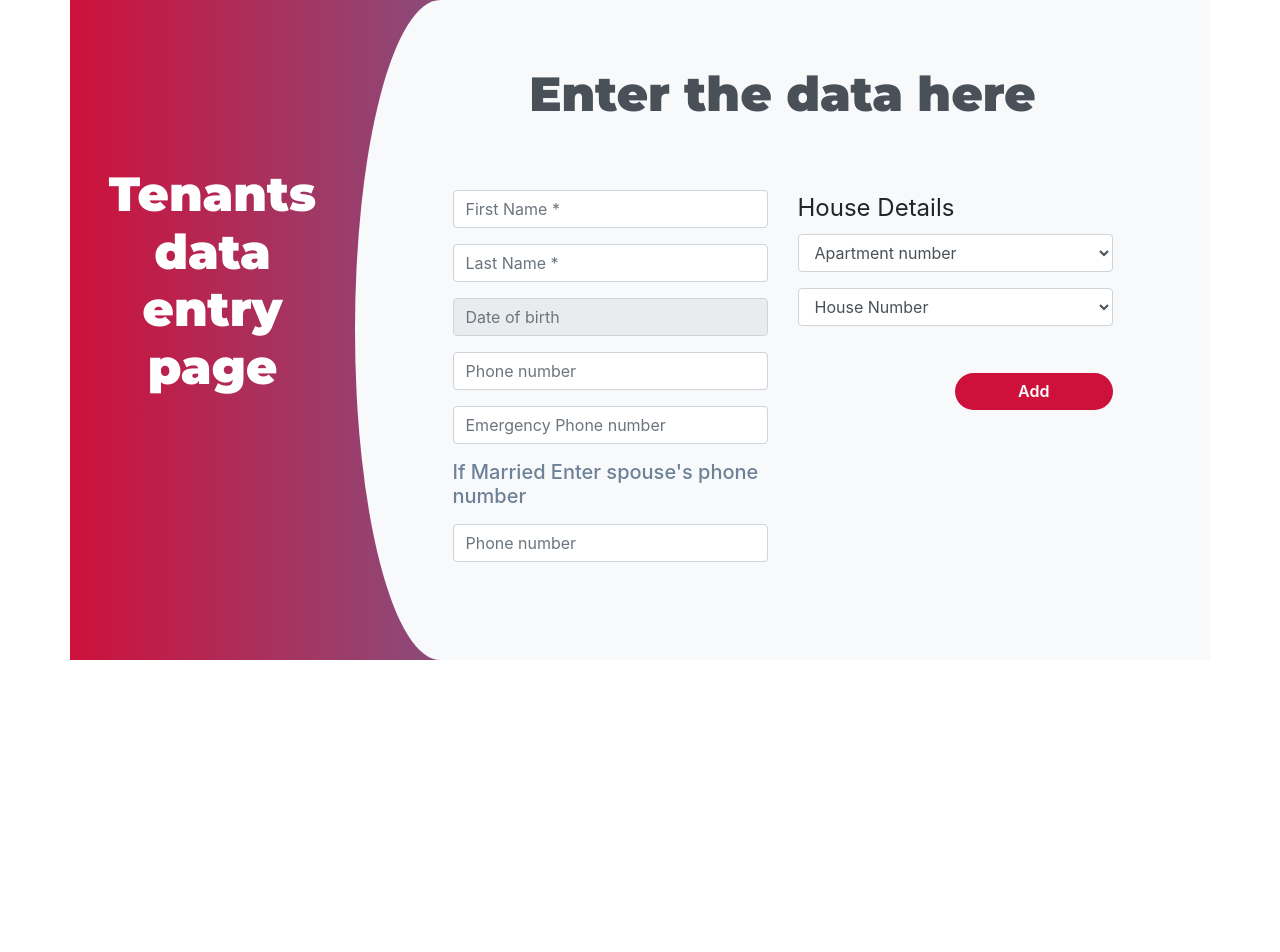
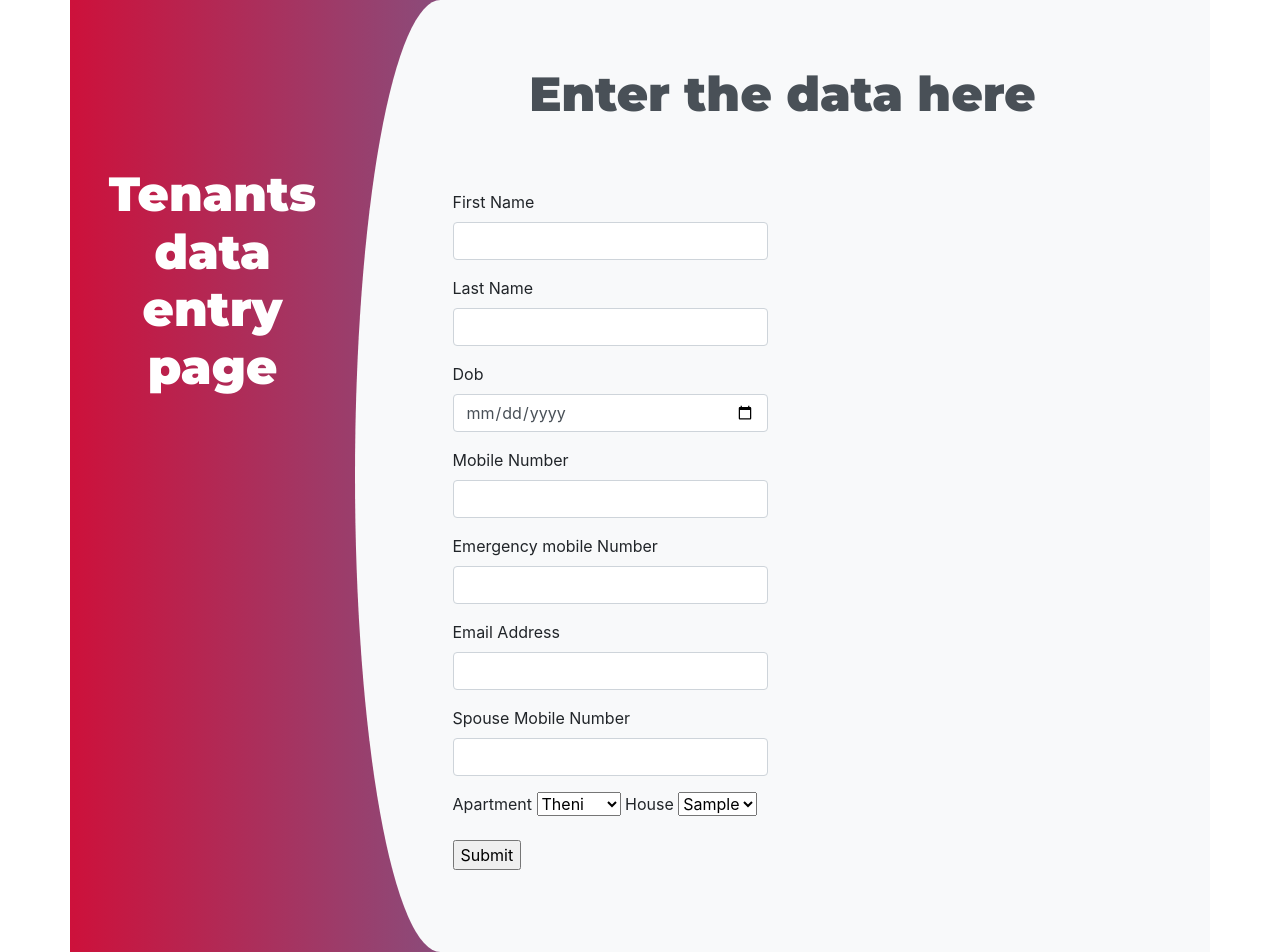
Before and after one commit to Nandini4601/REMS, a Flask app: page /addtenant in a window 1280 px wide. Shown: the part 95-1047 px from the top of the page. Before the commit the page ends 755 px from the top, so only its background shows below. Run offline with Flask 2, Linux system fonts and the light colour scheme; tables that the repository leaves empty hold one stand-in row (values such as "Sample post"); some libraries are stand-ins or nearby versions.

Commit message:
enable form functionality for tenants
Configured cascading drop-down, so that apartments can be chosen in easier fashion. All data is stored consistently in DB, upon submission.

```diff
--- a/rems/forms.py
+++ b/rems/forms.py
@@ -1,8 +1,8 @@
 from flask_wtf import FlaskForm
-from wtforms import StringField, PasswordField, SubmitField, BooleanField
+from wtforms import StringField, PasswordField, SubmitField, BooleanField, SelectField
 from wtforms.validators import ValidationError, DataRequired, Email, EqualTo
 from wtforms.ext.sqlalchemy.fields import QuerySelectField
-from rems.models import Service, Employee, Apartment
+from rems.models import Service, Employee, Apartment, House
 from wtforms.fields.html5 import DateField
 
 
@@ -38,3 +38,16 @@ class HouseAddForm(FlaskForm):
     rent = StringField('Rent amount(in Thousands)', validators=[DataRequired()])
     advance = StringField('Advance amount(in Thousands)', validators=[DataRequired()])
     submit = SubmitField('Add House')
+
+
+class TenantAddForm(FlaskForm):
+    firstname = StringField('First Name', validators=[DataRequired()])
+    lastname = StringField('Last Name', validators=[DataRequired()])
+    DoB = DateField(validators=[DataRequired()])
+    mobile = StringField('Mobile Number', validators=[DataRequired()])
+    emer_mobile = StringField('Emergency mobile Number', validators=[DataRequired()])
+    email = StringField('Email Address', validators=[DataRequired()])
+    spouse_mob = StringField('Spouse Mobile Number', validators=[DataRequired()])
+    apt_num = SelectField('Apartment', choices=['Theni', 'Madurai', 'Dindigul'])
+    house_num = SelectField('House')
+    submit = SubmitField('Add Tenant')
--- a/rems/models.py
+++ b/rems/models.py
@@ -89,7 +89,6 @@ class User(UserMixin, db.Model):
     def __repr__(self):
         return '<User {}>'.format(self.username)
 
-
 @login.user_loader
 def load_user(id):
     return User.query.get(int(id))
--- a/rems/routes.py
+++ b/rems/routes.py
@@ -1,8 +1,8 @@
-from flask import render_template, flash, redirect, url_for, request, g
+from flask import render_template, flash, redirect, url_for, request, jsonify
 from rems import app, db
-from rems.forms import LoginForm, EmployeeAddForm, HouseAddForm
+from rems.forms import LoginForm, EmployeeAddForm, HouseAddForm, TenantAddForm
 from flask_login import current_user, login_user, logout_user, login_required
-from rems.models import User, Employee, House
+from rems.models import User, Employee, House, Apartment, Tenant
 from werkzeug.urls import url_parse
 
 
@@ -42,9 +42,41 @@ def logout():
     return redirect(url_for('index'))
 
 
-@app.route('/addtenant')
+@app.route('/addtenant', methods=['GET', 'POST'])
 def add_tenant():
-    return render_template('tenants.html')
+    form = TenantAddForm()
+    form.house_num.choices = [(house.id, house.house_num) for house in House.query.all()]
+    if form.validate_on_submit():
+        tenant = Tenant(fname=form.firstname.data,
+                        lname=form.lastname.data,
+                        mob_num=form.mobile.data,
+                        emer_num=form.emer_mobile.data,
+                        email=form.email.data,
+                        dob=form.DoB.data,
+                        Spouse_num=form.spouse_mob.data,
+                        house_id=form.house_num.data
+                        )
+        db.session.add(tenant)
+        db.session.commit()
+        flash('Successfully added new tenant')
+        return redirect(url_for('home2'))
+    return render_template('tenants.html', form=form)
+
+
+@app.route('/addtenant/<area>')
+def house(area):
+    apt_num = Apartment.query.filter_by(locality=area).first().id
+    houses = House.query.filter_by(apt_id=apt_num).all()
+
+    houseArray = []
+
+    for house in houses:
+        houseObj = {}
+        houseObj['id'] = house.id
+        houseObj['house_num'] = house.house_num
+        houseArray.append(houseObj)
+
+    return jsonify({'houses': houseArray})
 
 
 @app.route('/addtrans')
--- a/rems/templates/employee.html
+++ b/rems/templates/employee.html
@@ -9,6 +9,7 @@
       format: "dd/mm/yyyy"
     });
   });
+
 </script>
 
 {% endblock %}
--- a/rems/templates/tenants.html
+++ b/rems/templates/tenants.html
@@ -11,6 +11,13 @@
   });
 
 
+
+
+
+
+
+
+
 </script>
 
 <script type="text/javascript">
@@ -21,24 +28,11 @@
   });
 
 
-</script>
 
-<script>
-  var subjectObject = {
-    1: ['G1','G2','F1'],
-    2: ['G1','G2','F1','F2','S1'],
-    3: ['G1','G2','F1','F2','F3','S1']
-  }
-  function changecat(value) {
-         if (value.length == 0) document.getElementById("houses").innerHTML = "<option></option>";
-         else {
-             var catOptions = "";
-             for (categoryId in subjectObject[value]) {
-                 catOptions += "<option>" + subjectObject[value][categoryId] + "</option>";
-             }
-             document.getElementById("houses").innerHTML = catOptions;
-         }
-     }
+
+
+
+
 
 
 </script>
@@ -60,72 +54,172 @@
                     <h3 class="register-heading2">Enter the data here</h3>
                     <div class="row register-form">
                         <div class="col-md-6">
-                            <div class="form-group">
-                                <input type="text" class="form-control" placeholder="First Name *" value=""/>
-                            </div>
+                            <form action="{{ url_for('add_tenant') }}" method="POST">
+                                {{ form.hidden_tag() }}
 
-                            <div class="form-group">
-                                <input type="text" class="form-control" placeholder="Last Name *" value=""/>
-                            </div>
+                                <p>
+                                    {{ form.firstname.label }}
+                                    {{ form.firstname(class="form-control")}}
+                                    {% for error in form.firstname.errors %}
+                                    <span style="color: red;">[{{ error }}]</span>
+                                    {% endfor %}
+                                </p>
+
+                                <p>
+                                    {{ form.lastname.label }}
+                                    {{ form.lastname(class="form-control")}}
+                                    {% for error in form.lastname.errors %}
+                                    <span style="color: red;">[{{ error }}]</span>
+                                    {% endfor %}
+                                </p>
+
+                                <p>
+                                    {{ form.DoB.label }}
+                                    {{ form.DoB(class="form-control") }}
+                                    {% for error in form.DoB.errors %}
+                                    <span style="color: red;">[{{ error }}]</span>
+                                    {% endfor %}
+                                </p>
+
+                                <p>
+                                    {{ form.mobile.label }}
+                                    {{ form.mobile(class="form-control") }}
+                                    {% for error in form.mobile.errors %}
+                                    <span style="color: red;">[{{ error }}]</span>
+                                    {% endfor %}
+                                </p>
+
+                                <p>
+                                    {{ form.emer_mobile.label }}
+                                    {{ form.emer_mobile(class="form-control") }}
+                                    {% for error in form.emer_mobile.errors %}
+                                    <span style="color: red;">[{{ error }}]</span>
+                                    {% endfor %}
+                                </p>
+
+                                <p>
+                                    {{ form.email.label }}
+                                    {{ form.email(class="form-control") }}
+                                    {% for error in form.email.errors %}
+                                    <span style="color: red;">[{{ error }}]</span>
+                                    {% endfor %}
+                                </p>
+
+                                <p>
+                                    {{ form.spouse_mob.label }}
+                                    {{ form.spouse_mob(class="form-control") }}
+                                    {% for error in form.spouse_mob.errors %}
+                                    <span style="color: red;">[{{ error }}]</span>
+                                    {% endfor %}
+                                </p>
+
+                                <p>
+                                    {{ form.apt_num.label }}
+                                    {{ form.apt_num }}
+                                    {% for error in form.apt_num.errors %}
+                                    <span style="color: red;">[{{ error }}]</span>
+                                    {% endfor %}
+                                    {{ form.house_num.label }}
+                                    {{ form.house_num }}
+                                    {% for error in form.house_num.errors %}
+                                    <span style="color: red;">[{{ error }}]</span>
+                                    {% endfor %}
+                                </p>
+
+<!--                                <p>{{ form.submit(class="btnRegister") }}</p>-->
+                                <input type="submit">
+                                <!--                            <div class="form-group">-->
+                                <!--                                <input type="text" class="form-control" placeholder="First Name *" value=""/>-->
+                                <!--                            </div>-->
+
+                                <!--                            <div class="form-group">-->
+                                <!--                                <input type="text" class="form-control" placeholder="Last Name *" value=""/>-->
+                                <!--                            </div>-->
 
 
-                            <div class="form-group">
-                                <input id="txtDate" type="text" class="form-control date-input"
-                                       placeholder="Date of birth" readonly="readonly"/>
+                                <!--                            <div class="form-group">-->
+                                <!--                                <input id="txtDate" type="text" class="form-control date-input"-->
+                                <!--                                       placeholder="Date of birth" readonly="readonly"/>-->
 
-                            </div>
+                                <!--                            </div>-->
 
 
-                            <div class="form-group">
-                                <input type="text" name="country_code" class="form-control" title="Error Message"
-                                       placeholder="Phone number" pattern="[1-9]{1}[0-9]{9}">
-                            </div>
+                                <!--                            <div class="form-group">-->
+                                <!--                                <input type="text" name="country_code" class="form-control" title="Error Message"-->
+                                <!--                                       placeholder="Phone number" pattern="[1-9]{1}[0-9]{9}">-->
+                                <!--                            </div>-->
 
-                            <div class="form-group">
-                                <input type="text" name="country_code" class="form-control" title="Error Message"
-                                       placeholder="Emergency Phone number" pattern="[1-9]{1}[0-9]{9}">
-                            </div>
-                            <div class="form-group">
+                                <!--                            <div class="form-group">-->
+                                <!--                                <input type="text" name="country_code" class="form-control" title="Error Message"-->
+                                <!--                                       placeholder="Emergency Phone number" pattern="[1-9]{1}[0-9]{9}">-->
+                                <!--                            </div>-->
+                                <!--                            <div class="form-group">-->
 
-                                <h5 style="color:#6D8299;">If Married Enter spouse's phone number</h5>
-                            </div>
+                                <!--                                <h5 style="color:#6D8299;">If Married Enter spouse's phone number</h5>-->
+                                <!--                            </div>-->
 
-                            <div class="form-group">
-                                <input type="text" name="country_code" class="form-control" title="Error Message"
-                                       placeholder="Phone number" pattern="[1-9]{1}[0-9]{9}">
-                            </div>
-
-                        </div>
-                        <div class="col-md-6">
+                                <!--                            <div class="form-group">-->
+                                <!--                                <input type="text" name="country_code" class="form-control" title="Error Message"-->
+                                <!--                                       placeholder="Phone number" pattern="[1-9]{1}[0-9]{9}">-->
+                                <!--                            </div>-->
 
 
-                            <legend>House Details</legend>
+                                <!--                            <legend>House Details</legend>-->
 
-                            <!-- Text input-->
-                            <div class="form-group">
-                                <!-- <label class="col-sm-2 control-label" for="textinput">Line 1</label> -->
+                                <!--                            &lt;!&ndash; Text input&ndash;&gt;-->
+                                <!--                            <div class="form-group">-->
+                                <!--                                &lt;!&ndash; <label class="col-sm-2 control-label" for="textinput">Line 1</label> &ndash;&gt;-->
 
-                                <select name="apt" id="apt" class="form-control" onchange="changecat(this.value);">
-                                    <option value="" disabled selected hidden>Apartment number</option>
-                                    <option value="1">1</option>
-                                    <option value="2">2</option>
-                                    <option value="3">3</option>
-                                </select>
+                                <!--                                <select name="apt" id="apt" class="form-control" onchange="changecat(this.value);">-->
+                                <!--                                    <option value="" disabled selected hidden>Apartment number</option>-->
+                                <!--                                    <option value="1">1</option>-->
+                                <!--                                    <option value="2">2</option>-->
+                                <!--                                    <option value="3">3</option>-->
+                                <!--                                </select>-->
 
-                            </div>
+                                <!--                            </div>-->
 
-                            <div class="form-group">
+                                <!--                            <div class="form-group">-->
 
-                                <select name="houses" id="houses" class="form-control">
-                                    <option value=""disabled selected hidden>House Number</option>
-                                </select>
+                                <!--                                <select name="houses" id="houses" class="form-control">-->
+                                <!--                                    <option value=""disabled selected hidden>House Number</option>-->
+                                <!--                                </select>-->
 
-                            </div>
+                                <!--                            </div>-->
 
-                            <input type="submit" class="btnRegister" value="Add"/>
+                            </form>
+                            <script>
+                                let apt_select=document.getElementById('apt_num');
+                                let house_select= document.getElementById('house_num');
+
+                                apt_select.onchange = function() {
+                                    apt = apt_select.value;
+
+
+                                    fetch('/addtenant/' + apt).then(function(response) {
+                                        response.json().then(function(data){
+                                            let optionHTML = '';
+
+                                           for (let house of data.houses){
+                                                optionHTML += '<option value=' + house.id + '>' + house.house_num + '</option>';
+                                           }
+
+                                           house_select.innerHTML= optionHTML;
+                                        });
+                                    });
+                                    }
+
+
+
+
+
+
+                            </script>
                         </div>
                     </div>
                 </div>
-
             </div>
-            {% endblock %}
+        </div>
+    </div>
+</div>
+{% endblock %}
--- a/rems/util.py
+++ /dev/null
@@ -1,6 +0,0 @@
-from rems.models import Apartment,House
-''' this is for populating houses'''
-a=Apartment.query
-h=House.query
-for house in h:
-    print(house.id,house.apt_id,house.house_num,house.advance)
```
Also changed, not shown: util.py (added, +24 -0 lines), app.db.
